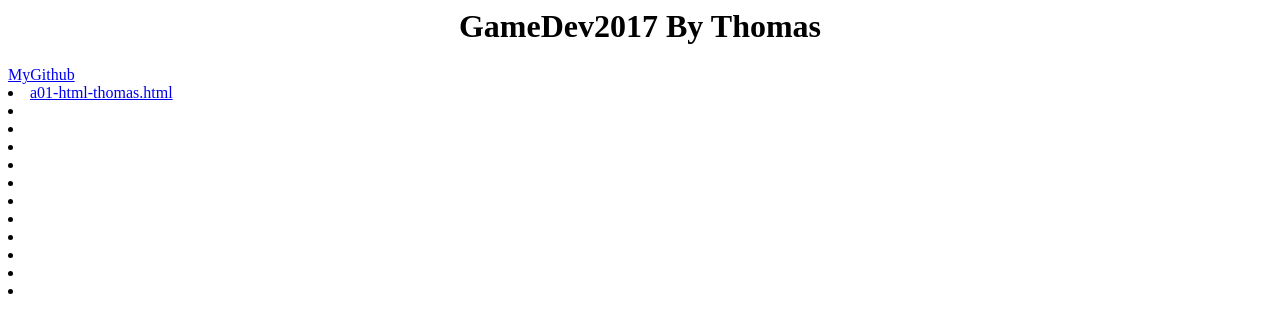
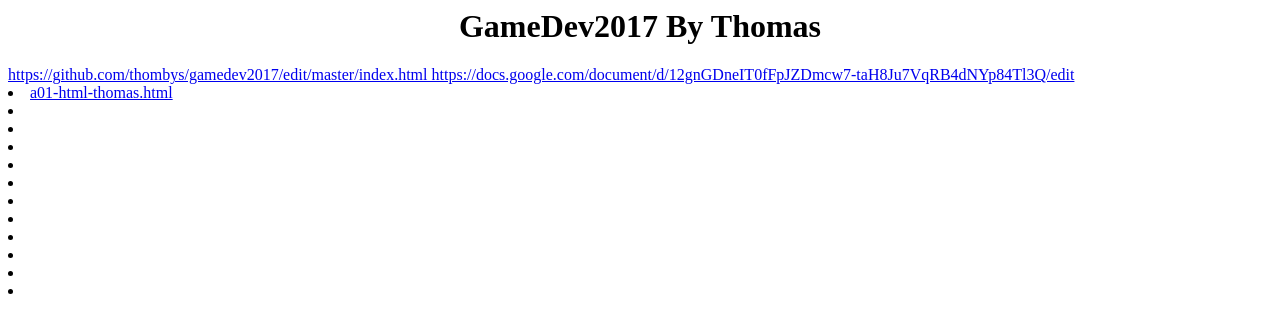
Before and after one commit to thombys/gamedev2017, a plain HTML site: page index.html in a window 1280 px wide. Drawn offline with Linux system fonts and the light colour scheme.

Commit message:
Update index.html

```diff
--- a/index.html
+++ b/index.html
@@ -3,7 +3,11 @@
 
 
 
-  <a href=" ">MyGithub</a><br>
+  <a href=">MyGithub</a><br>https://github.com/thombys/gamedev2017/edit/master/index.html
+
+
+     https://docs.google.com/document/d/12gnGDneIT0fFpJZDmcw7-taH8Ju7VqRB4dNYp84Tl3Q/edit
+
 
 <li><a href="a01-html-thomas.html"> a01-html-thomas.html </a>
 <li><a href="">  </a>
```
